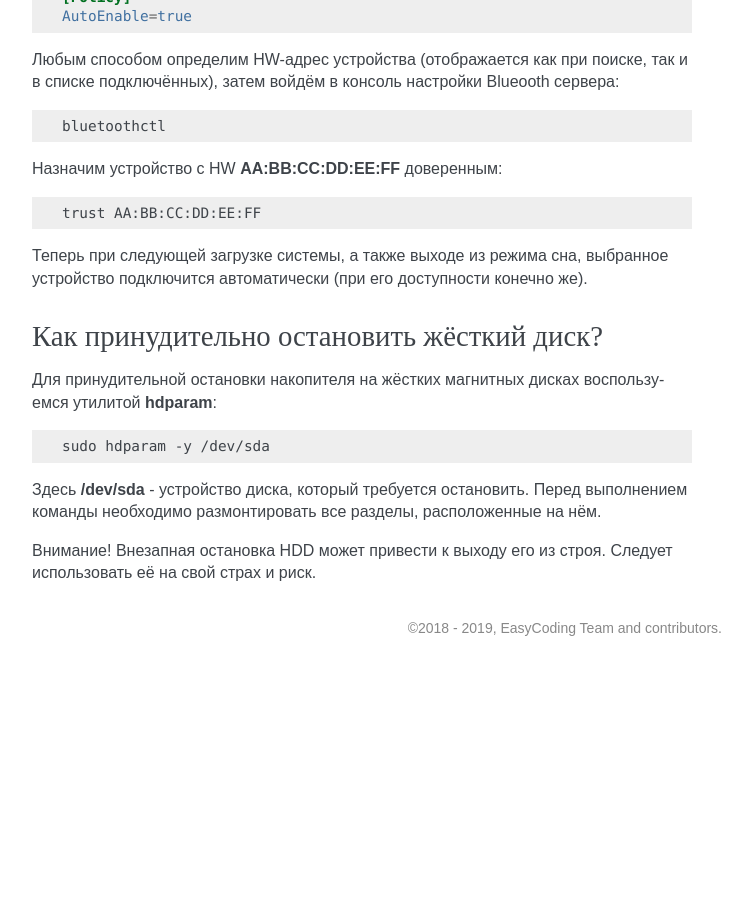
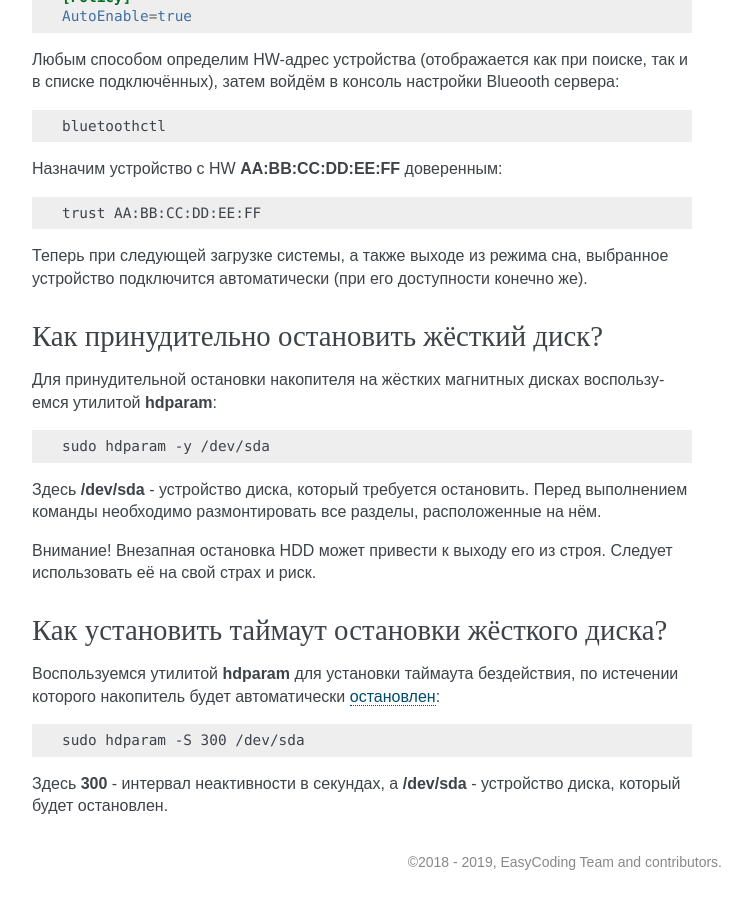
Before and after one commit to RussianFedora/FAQ, a Sphinx documentation site: the page built from source/hardware.rst, in a window 1280 px wide and 900 px high, scrolled down 16319 px. Shown: the whole window, without its empty margins (388-1137 px from the left). Built offline with Sphinx 7.4.7, drawn with Linux system fonts in a browser that asks for light colours; before the commit the page ends 16985 px from its top, so only the background shows below that; some of the changed text lies outside the part shown.

Commit message:
Added question about setting HDD spindown timeout.

```diff
--- a/source/hardware.rst
+++ b/source/hardware.rst
@@ -928,3 +928,17 @@ ICC профиль можно получить либо на сайте прои
 Здесь **/dev/sda** - устройство диска, который требуется остановить. Перед выполнением команды необходимо размонтировать все разделы, расположенные на нём.
 
 Внимание! Внезапная остановка HDD может привести к выходу его из строя. Следует использовать её на свой страх и риск.
+
+.. index:: hdd, hard drive, hdparam
+.. _hdd-timeout:
+
+Как установить таймаут остановки жёсткого диска?
+===================================================
+
+Воспользуемся утилитой **hdparam** для установки таймаута бездействия, по истечении которого накопитель будет автоматически :ref:`остановлен <hdd-spindown>`:
+
+.. code-block:: text
+
+    sudo hdparam -S 300 /dev/sda
+
+Здесь **300** - интервал неактивности в секундах, а **/dev/sda** - устройство диска, который будет остановлен.
```
